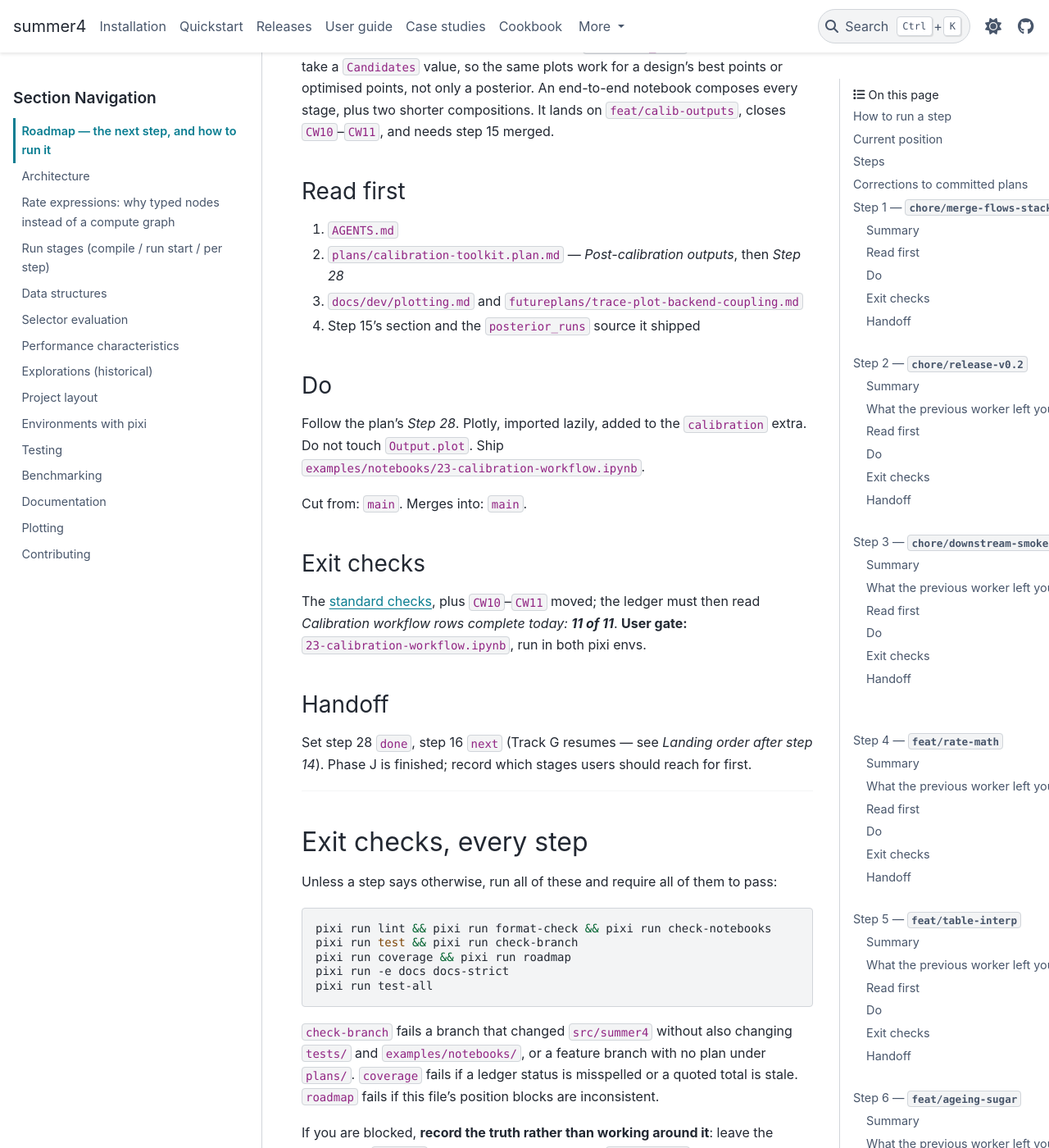
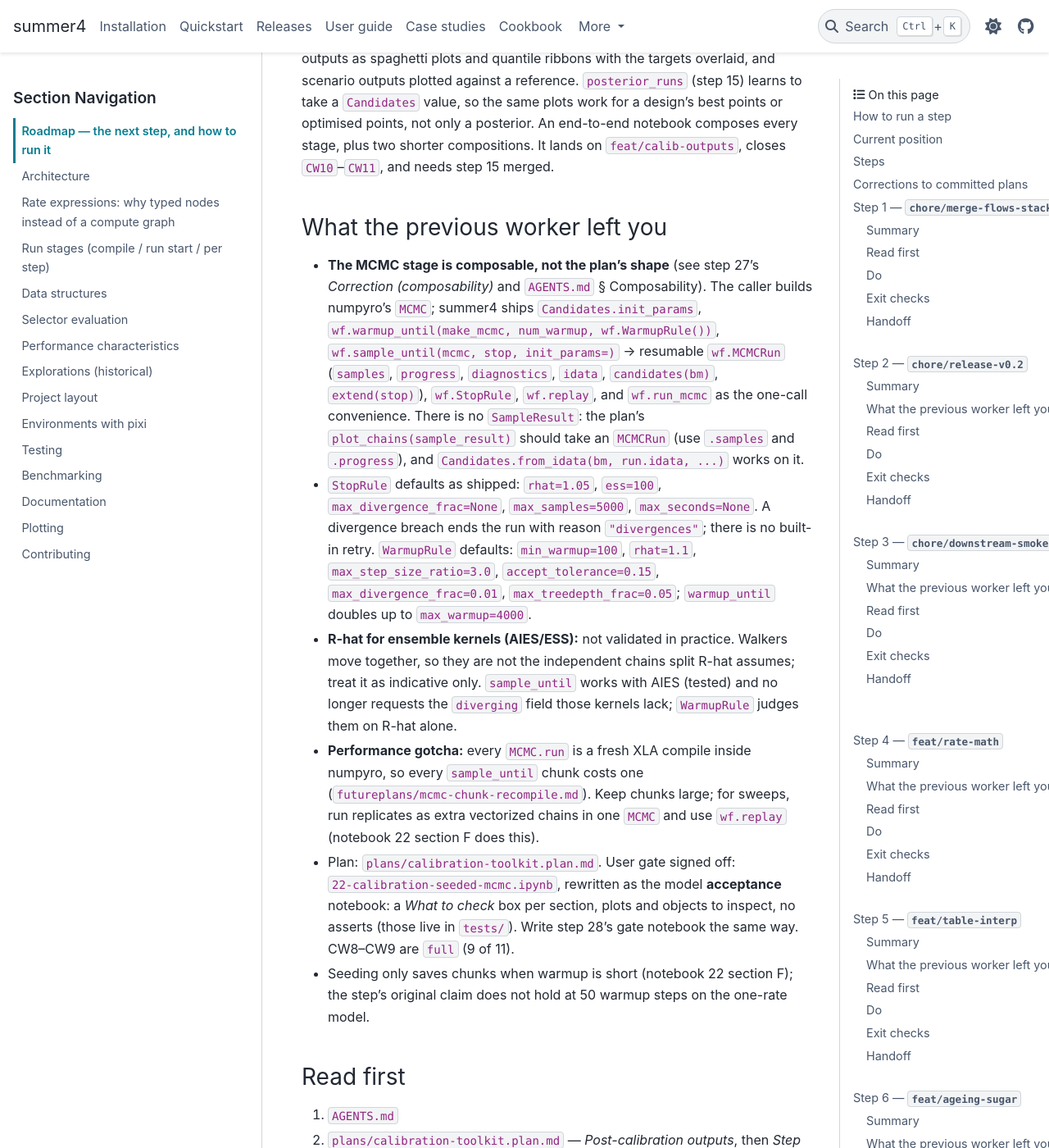
Before and after one commit to monash-emu/summer4, a Sphinx documentation site: the page built from docs/dev/roadmap.md, in a window 1280 px wide and 1400 px high, scrolled down 53768 px. Shown: the whole window at 82% size. Built offline with Sphinx 7.4.7 and the PyData theme 0.15.4, drawn with Linux system fonts in a browser that asks for light colours; some of the changed text lies outside the part shown.

Commit message:
Hand off after step 27: calib-seeded-mcmc.
Co-Authored-By: Claude Opus 5.5 <noreply@anthropic.com>

```diff
--- a/docs/dev/roadmap.md
+++ b/docs/dev/roadmap.md
@@ -74,11 +74,11 @@ Two conventions that are easy to get wrong:
 <!-- roadmap:current -->
 | Field | Value |
 | --- | --- |
-| Step | 27 |
+| Step | 28 |
 | Status | next |
-| Branch | `feat/calib-seeded-mcmc` |
+| Branch | `feat/calib-outputs` |
 | Cut from | `main` |
-| Last landed | `feat/calib-gradient-free` |
+| Last landed | `feat/calib-seeded-mcmc` |
 <!-- /roadmap:current -->
 
 ## Steps
@@ -1721,6 +1721,8 @@ pinned and how the `jax06` env was handled.
 
 ## Step 27 — `feat/calib-seeded-mcmc`
 
+**Landed:** feat/calib-seeded-mcmc, PR #39, 2026-09-28.
+
 ### Summary
 
 This step starts MCMC from the points the earlier stages found and decides how
@@ -1808,6 +1810,43 @@ design's best points or optimised points, not only a posterior. An end-to-end
 notebook composes every stage, plus two shorter compositions. It lands on
 `feat/calib-outputs`, closes `CW10`–`CW11`, and needs step 15 merged.
 
+### What the previous worker left you
+
+- **The MCMC stage is composable, not the plan's shape** (see step 27's
+  *Correction (composability)* and `AGENTS.md` § Composability). The caller
+  builds numpyro's `MCMC`; summer4 ships `Candidates.init_params`,
+  `wf.warmup_until(make_mcmc, num_warmup, wf.WarmupRule())`,
+  `wf.sample_until(mcmc, stop, init_params=)` → resumable `wf.MCMCRun`
+  (`samples`, `progress`, `diagnostics`, `idata`, `candidates(bm)`,
+  `extend(stop)`), `wf.StopRule`, `wf.replay`, and `wf.run_mcmc` as the
+  one-call convenience. There is no `SampleResult`: the plan's
+  `plot_chains(sample_result)` should take an `MCMCRun` (use `.samples` and
+  `.progress`), and `Candidates.from_idata(bm, run.idata, ...)` works on it.
+- `StopRule` defaults as shipped: `rhat=1.05`, `ess=100`,
+  `max_divergence_frac=None`, `max_samples=5000`, `max_seconds=None`.
+  A divergence breach ends the run with reason `"divergences"`; there is no
+  built-in retry. `WarmupRule` defaults: `min_warmup=100`, `rhat=1.1`,
+  `max_step_size_ratio=3.0`, `accept_tolerance=0.15`,
+  `max_divergence_frac=0.01`, `max_treedepth_frac=0.05`; `warmup_until`
+  doubles up to `max_warmup=4000`.
+- **R-hat for ensemble kernels (AIES/ESS):** not validated in practice.
+  Walkers move together, so they are not the independent chains split R-hat
+  assumes; treat it as indicative only. `sample_until` works with AIES (tested)
+  and no longer requests the `diverging` field those kernels lack;
+  `WarmupRule` judges them on R-hat alone.
+- **Performance gotcha:** every `MCMC.run` is a fresh XLA compile inside
+  numpyro, so every `sample_until` chunk costs one
+  (`futureplans/mcmc-chunk-recompile.md`). Keep chunks large; for sweeps, run
+  replicates as extra vectorized chains in one `MCMC` and use `wf.replay`
+  (notebook 22 section F does this).
+- Plan: `plans/calibration-toolkit.plan.md`. User gate signed off:
+  `22-calibration-seeded-mcmc.ipynb`, rewritten as the model **acceptance**
+  notebook: a *What to check* box per section, plots and objects to inspect,
+  no asserts (those live in `tests/`). Write step 28's gate notebook the same
+  way. CW8–CW9 are `full` (9 of 11).
+- Seeding only saves chunks when warmup is short (notebook 22 section F); the
+  step's original claim does not hold at 50 warmup steps on the one-rate model.
+
 ### Read first
 
 1. `AGENTS.md`
```
Also changed, not shown: other parts of docs/dev/roadmap.md (+2 -2 lines).
